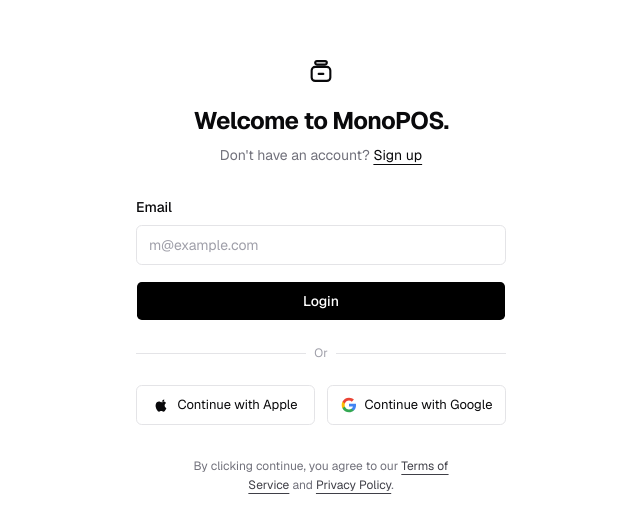
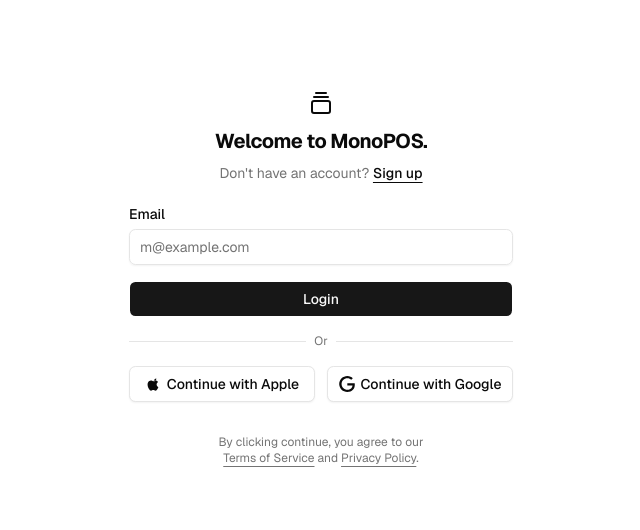
Before and after one commit to Sanketpatel109/pos1, a React (Vite) app: page / in a window 1280 px wide. Shown: the part 124-654 px from the top of the page, without its empty margins (319-959 px from the left). Built offline with nearby package versions, Linux system fonts and the light colour scheme; no server answers; what html5-qrcode would draw is missing.

Commit message:
feat(auth): use only default shadcn components and official design tokens

```diff
--- a/src/components/AuthGateScreen.tsx
+++ b/src/components/AuthGateScreen.tsx
@@ -10,7 +10,7 @@
   sendPasswordResetEmail,
 } from '../firebase';
 import {
-  Store,
+  GalleryVerticalEnd,
   Eye,
   EyeOff,
   Loader2,
@@ -20,6 +20,7 @@
 import { Button } from '@/components/ui/button';
 import { Input } from '@/components/ui/input';
 import { Label } from '@/components/ui/label';
+import { Separator } from '@/components/ui/separator';
 
 interface AuthGateScreenProps {
   onAuthenticated: () => void;
@@ -158,37 +159,19 @@
   };
 
   return (
-    <div className="min-h-screen w-full flex flex-col items-center justify-center bg-white text-zinc-950 px-4 py-12 selection:bg-zinc-100">
-      <div className="w-full max-w-[370px] mx-auto">
-        {/* Top Minimal Outline Icon */}
-        <div className="flex justify-center mb-5">
-          <svg
-            className="size-7 text-zinc-950"
-            viewBox="0 0 24 24"
-            fill="none"
-            stroke="currentColor"
-            strokeWidth="1.8"
-            strokeLinecap="round"
-            strokeLinejoin="round"
-          >
-            {/* Top drawer/lid capsule */}
-            <rect x="7" y="3.5" width="10" height="3" rx="1.5" />
-            {/* Lower main body with rounded corners */}
-            <rect x="4" y="8.5" width="16" height="12" rx="3" />
-            {/* Center horizontal notch */}
-            <line x1="10" y1="14.5" x2="14" y2="14.5" />
-          </svg>
+    <div className="flex min-h-svh flex-col items-center justify-center gap-6 bg-background p-6 md:p-10 text-foreground">
+      <div className="w-full max-w-sm">
+        <div className="flex flex-col gap-6">
+          <div className="flex flex-col items-center gap-2">
+            <div className="flex size-8 items-center justify-center rounded-md">
+              <GalleryVerticalEnd className="size-6 text-foreground" />
             </div>
-
-        {/* Title */}
-        <h1 className="text-xl sm:text-2xl font-bold tracking-tight text-center text-zinc-950">
+            <h1 className="text-xl font-bold tracking-tight text-center">
               {isSignUp ? 'Create an account.' : isForgotPassword ? 'Reset your password.' : 'Welcome to MonoPOS.'}
             </h1>
-
-        {/* Subtitle / Mode Toggle */}
-        <p className="text-sm text-zinc-500 text-center mt-2">
+            <div className="text-center text-sm text-muted-foreground">
               {isSignUp ? (
-            <span>
+                <>
                   Already have an account?{' '}
                   <button
                     type="button"
@@ -197,13 +180,13 @@
                       setShowPasswordField(false);
                       setError(null);
                     }}
-                className="underline underline-offset-4 text-zinc-950 font-normal hover:text-zinc-700 cursor-pointer"
+                    className="underline underline-offset-4 hover:text-primary cursor-pointer font-medium text-foreground"
                   >
                     Sign in
                   </button>
-            </span>
+                </>
               ) : isForgotPassword ? (
-            <span>
+                <>
                   Remember your password?{' '}
                   <button
                     type="button"
@@ -211,13 +194,13 @@
                       setIsForgotPassword(false);
                       setError(null);
                     }}
-                className="underline underline-offset-4 text-zinc-950 font-normal hover:text-zinc-700 cursor-pointer"
+                    className="underline underline-offset-4 hover:text-primary cursor-pointer font-medium text-foreground"
                   >
                     Sign in
                   </button>
-            </span>
+                </>
               ) : (
-            <span>
+                <>
                   Don&apos;t have an account?{' '}
                   <button
                     type="button"
@@ -226,21 +209,19 @@
                       setShowPasswordField(true);
                       setError(null);
                     }}
-                className="underline underline-offset-4 text-zinc-950 font-normal hover:text-zinc-700 cursor-pointer"
+                    className="underline underline-offset-4 hover:text-primary cursor-pointer font-medium text-foreground"
                   >
                     Sign up
                   </button>
-            </span>
+                </>
               )}
-        </p>
+            </div>
+          </div>
 
           {isForgotPassword ? (
-          /* Forgot Password View */
-          <form onSubmit={handleForgotPassword} className="mt-8 space-y-4">
-            <div className="space-y-2">
-              <Label htmlFor="auth-email-reset" className="text-sm font-medium text-zinc-950">
-                Email
-              </Label>
+            <form onSubmit={handleForgotPassword} className="flex flex-col gap-4">
+              <div className="grid gap-2">
+                <Label htmlFor="auth-email-reset">Email</Label>
                 <Input
                   id="auth-email-reset"
                   type="email"
@@ -249,28 +230,23 @@
                   onChange={(e) => { setEmail(e.target.value); setError(null); }}
                   autoComplete="email"
                   autoFocus
-                className="h-10 rounded-md border border-zinc-200 bg-white px-3 text-sm text-zinc-950 placeholder:text-zinc-400 focus-visible:ring-1 focus-visible:ring-zinc-950 shadow-none transition-colors"
                   required
                 />
               </div>
 
               <Button
                 type="submit"
-              className="w-full h-10 bg-black text-white hover:bg-zinc-800 font-medium rounded-md text-sm cursor-pointer shadow-none transition-colors"
+                className="w-full cursor-pointer"
                 disabled={loading || resetSent}
               >
-              {loading && <Loader2 className="size-4 animate-spin mr-2" />}
+                {loading && <Loader2 className="mr-2 size-4 animate-spin" />}
                 {resetSent ? 'Reset Link Sent!' : 'Send Reset Link'}
               </Button>
             </form>
           ) : (
-          /* Standard Login / Signup Form */
-          <form onSubmit={handleEmailAuth} className="mt-8 space-y-4">
-            {/* Email Field */}
-            <div className="space-y-2">
-              <Label htmlFor="auth-email" className="text-sm font-medium text-zinc-950">
-                Email
-              </Label>
+            <form onSubmit={handleEmailAuth} className="flex flex-col gap-4">
+              <div className="grid gap-2">
+                <Label htmlFor="auth-email">Email</Label>
                 <Input
                   id="auth-email"
                   type="email"
@@ -278,18 +254,14 @@
                   value={email}
                   onChange={(e) => { setEmail(e.target.value); setError(null); }}
                   autoComplete="email"
-                className="h-10 rounded-md border border-zinc-200 bg-white px-3 text-sm text-zinc-950 placeholder:text-zinc-400 focus-visible:ring-1 focus-visible:ring-zinc-950 shadow-none transition-colors"
                   required
                 />
               </div>
 
-            {/* Password Field (revealed on sign up or when user proceeds with email login) */}
               {(isSignUp || showPasswordField) && (
-              <div className="space-y-2 animate-in fade-in-50 duration-200">
+                <div className="grid gap-2 animate-in fade-in-50 duration-200">
                   <div className="flex items-center justify-between">
-                  <Label htmlFor="auth-password" className="text-sm font-medium text-zinc-950">
-                    Password
-                  </Label>
+                    <Label htmlFor="auth-password">Password</Label>
                     {!isSignUp && (
                       <button
                         type="button"
@@ -298,7 +270,7 @@
                           setError(null);
                           setSuccessMessage(null);
                         }}
-                      className="text-xs text-zinc-500 hover:text-zinc-950 underline underline-offset-4 cursor-pointer"
+                        className="text-xs text-muted-foreground hover:text-foreground underline underline-offset-4 cursor-pointer"
                       >
                         Forgot password?
                       </button>
@@ -311,15 +283,15 @@
                       placeholder="••••••••••••"
                       value={password}
                       onChange={(e) => { setPassword(e.target.value); setError(null); }}
-                    className="h-10 pr-10 rounded-md border border-zinc-200 bg-white px-3 text-sm text-zinc-950 placeholder:text-zinc-400 focus-visible:ring-1 focus-visible:ring-zinc-950 shadow-none transition-colors"
                       autoComplete={isSignUp ? 'new-password' : 'current-password'}
                       autoFocus={showPasswordField && !isSignUp}
+                      className="pr-9"
                       required
                     />
                     <button
                       type="button"
                       onClick={() => setShowPassword(!showPassword)}
-                    className="absolute right-3 top-1/2 -translate-y-1/2 text-zinc-400 hover:text-zinc-700 cursor-pointer"
+                      className="absolute right-2.5 top-1/2 -translate-y-1/2 text-muted-foreground hover:text-foreground cursor-pointer"
                       aria-label={showPassword ? 'Hide password' : 'Show password'}
                     >
                       {showPassword ? <EyeOff className="size-4" /> : <Eye className="size-4" />}
@@ -328,87 +300,76 @@
                 </div>
               )}
 
-            {/* Main Submit Button */}
               <Button
                 id="btn-submit-auth"
                 type="submit"
-              className="w-full h-10 bg-black text-white hover:bg-zinc-800 font-medium rounded-md text-sm cursor-pointer shadow-none transition-colors"
+                className="w-full cursor-pointer"
                 disabled={loading}
               >
-              {loading && <Loader2 className="size-4 animate-spin mr-2" />}
+                {loading && <Loader2 className="mr-2 size-4 animate-spin" />}
                 {isSignUp ? 'Sign Up' : 'Login'}
               </Button>
             </form>
           )}
 
-        {/* Or Divider */}
-        <div className="relative my-6 text-center text-xs after:absolute after:inset-0 after:top-1/2 after:z-0 after:flex after:items-center after:border-t after:border-zinc-200">
-          <span className="relative z-10 bg-white px-2 text-zinc-400 font-normal">
+          {/* Or Divider using shadcn Separator and standard design tokens */}
+          <div className="relative flex items-center justify-center text-xs">
+            <Separator />
+            <span className="absolute bg-background px-2 text-muted-foreground">
               Or
             </span>
           </div>
 
-        {/* 2-Column Social Buttons (Apple + Google) with Full Unclipped Text */}
+          {/* 2-Column Social Buttons (Apple + Google) with official shadcn styling and currentColor icons */}
           <div className="grid grid-cols-2 gap-3">
-          {/* Apple Button */}
             <Button
               type="button"
               variant="outline"
               onClick={handleGoogleSignIn}
               disabled={loading}
-            className="w-full h-10 rounded-md border-zinc-200 bg-white hover:bg-zinc-50 text-zinc-950 font-normal text-xs sm:text-[13px] gap-2 shadow-none cursor-pointer px-2 flex items-center justify-center whitespace-nowrap transition-colors"
+              className="w-full cursor-pointer"
             >
-            <svg className="size-4 shrink-0 fill-current" viewBox="0 0 24 24">
+              <svg xmlns="http://www.w3.org/2000/svg" viewBox="0 0 24 24" className="size-4 fill-current">
                 <path d="M18.71 19.5c-.83 1.24-1.71 2.45-3.05 2.47-1.34.03-1.77-.79-3.29-.79-1.53 0-2 .77-3.27.82-1.31.05-2.3-1.32-3.14-2.53C4.25 17 2.94 12.45 4.7 9.39c.87-1.52 2.43-2.48 4.12-2.51 1.28-.02 2.5.87 3.29.87.78 0 2.26-1.07 3.81-.91.65.03 2.47.26 3.64 1.98-.09.06-2.17 1.28-2.15 3.81.03 3.02 2.65 4.03 2.68 4.04-.03.07-.42 1.44-1.38 2.83M15.97 6.85c.65-.79 1.1-1.89.98-2.99-.95.04-2.1.63-2.78 1.43-.59.69-1.12 1.8-1.01 2.87 1.07.08 2.15-.52 2.81-1.31z" />
               </svg>
-            <span>Continue with Apple</span>
+              Continue with Apple
             </Button>
 
-          {/* Google Button */}
             <Button
               id="btn-google-sign-in"
               type="button"
               variant="outline"
               onClick={handleGoogleSignIn}
               disabled={loading}
-            className="w-full h-10 rounded-md border-zinc-200 bg-white hover:bg-zinc-50 text-zinc-950 font-normal text-xs sm:text-[13px] gap-2 shadow-none cursor-pointer px-2 flex items-center justify-center whitespace-nowrap transition-colors"
+              className="w-full cursor-pointer"
             >
-            <svg className="size-4 shrink-0" viewBox="0 0 24 24">
-              <path fill="#4285F4" d="M22.56 12.25c0-.78-.07-1.53-.2-2.25H12v4.26h5.92a5.06 5.06 0 0 1-2.2 3.32v2.77h3.57c2.08-1.92 3.28-4.74 3.28-8.1z"/>
-              <path fill="#34A853" d="M12 23c2.97 0 5.46-.98 7.28-2.66l-3.57-2.77c-.98.66-2.23 1.06-3.71 1.06-2.86 0-5.29-1.93-6.16-4.53H2.18v2.84C3.99 20.53 7.7 23 12 23z"/>
-              <path fill="#FBBC05" d="M5.84 14.09c-.22-.66-.35-1.36-.35-2.09s.13-1.43.35-2.09V7.07H2.18C1.43 8.55 1 10.22 1 12s.43 3.45 1.18 4.93l2.85-2.22.81-.62z"/>
-              <path fill="#EA4335" d="M12 5.38c1.62 0 3.06.56 4.21 1.64l3.15-3.15C17.45 2.09 14.97 1 12 1 7.7 1 3.99 3.47 2.18 7.07l3.66 2.84c.87-2.6 3.3-4.53 6.16-4.53z"/>
+              <svg xmlns="http://www.w3.org/2000/svg" viewBox="0 0 24 24" className="size-4 fill-current">
+                <path d="M12.48 10.92v3.28h7.84c-.24 1.84-.853 3.187-1.787 4.133-1.147 1.147-2.933 2.4-6.053 2.4-4.827 0-8.6-3.893-8.6-8.72s3.773-8.72 8.6-8.72c2.6 0 4.507 1.027 5.907 2.347l2.307-2.307C18.747 1.44 16.133 0 12.48 0 5.867 0 .307 5.387.307 12s5.56 12 12.173 12c3.573 0 6.267-1.173 8.373-3.36 2.16-2.16 2.84-5.213 2.84-7.667 0-.76-.053-1.467-.173-2.053H12.48z" />
               </svg>
-            <span>Continue with Google</span>
+              Continue with Google
             </Button>
           </div>
 
-        {/* Feedback Alerts */}
+          {/* Feedback Alerts using standard shadcn tokens */}
           {successMessage && (
-          <div className="mt-4 flex items-center gap-2 p-3 rounded-md bg-emerald-50 border border-emerald-200 text-emerald-800 text-xs font-medium">
-            <CheckCircle2 className="size-4 shrink-0 text-emerald-600" />
+            <div className="flex items-center gap-2 p-3 rounded-md bg-muted border border-border text-foreground text-xs font-medium">
+              <CheckCircle2 className="size-4 shrink-0 text-foreground" />
               <span>{successMessage}</span>
             </div>
           )}
 
           {error && (
-          <div className="mt-4 flex items-center gap-2 p-3 rounded-md bg-rose-50 border border-rose-200 text-rose-800 text-xs font-medium">
-            <AlertCircle className="size-4 shrink-0 text-rose-600" />
+            <div className="flex items-center gap-2 p-3 rounded-md bg-destructive/10 border border-destructive/20 text-destructive text-xs font-medium">
+              <AlertCircle className="size-4 shrink-0 text-destructive" />
               <span>{error}</span>
             </div>
           )}
+        </div>
 
-        {/* Bottom Legal Disclaimer */}
-        <div className="mt-8 text-center text-xs text-zinc-500 leading-relaxed max-w-[280px] mx-auto">
-          By clicking continue, you agree to our{' '}
-          <a href="#" className="underline underline-offset-4 text-zinc-700 hover:text-zinc-950">
-            Terms of Service
-          </a>{' '}
-          and{' '}
-          <a href="#" className="underline underline-offset-4 text-zinc-700 hover:text-zinc-950">
-            Privacy Policy
-          </a>
-          .
+        {/* Bottom Legal Disclaimer using standard shadcn tokens */}
+        <div className="text-balance text-center text-xs text-muted-foreground mt-8 [&_a]:underline [&_a]:underline-offset-4 hover:[&_a]:text-primary">
+          By clicking continue, you agree to our <a href="#">Terms of Service</a>{" "}
+          and <a href="#">Privacy Policy</a>.
         </div>
       </div>
     </div>
--- a/src/index.css
+++ b/src/index.css
@@ -30,25 +30,25 @@
 
 :root {
   --background: oklch(1 0 0);
-  --foreground: oklch(0.153 0.006 107.1);
+  --foreground: oklch(0.145 0 0);
   --card: oklch(1 0 0);
-  --card-foreground: oklch(0.153 0.006 107.1);
+  --card-foreground: oklch(0.145 0 0);
   --popover: oklch(1 0 0);
-  --popover-foreground: oklch(0.153 0.006 107.1);
-  --primary: oklch(0.488 0.243 264.376);
-  --primary-foreground: oklch(0.97 0.014 254.604);
-  --secondary: oklch(0.967 0.001 286.375);
-  --secondary-foreground: oklch(0.21 0.006 285.885);
-  --muted: oklch(0.966 0.005 106.5);
-  --muted-foreground: oklch(0.58 0.031 107.3);
-  --accent: oklch(0.966 0.005 106.5);
-  --accent-foreground: oklch(0.228 0.013 107.4);
+  --popover-foreground: oklch(0.145 0 0);
+  --primary: oklch(0.205 0 0);
+  --primary-foreground: oklch(0.985 0 0);
+  --secondary: oklch(0.97 0 0);
+  --secondary-foreground: oklch(0.205 0 0);
+  --muted: oklch(0.97 0 0);
+  --muted-foreground: oklch(0.556 0 0);
+  --accent: oklch(0.97 0 0);
+  --accent-foreground: oklch(0.205 0 0);
   --destructive: oklch(0.577 0.245 27.325);
   --destructive-foreground: oklch(0.985 0 0);
-  --border: oklch(0.93 0.007 106.5);
-  --input: oklch(0.93 0.007 106.5);
-  --ring: oklch(0.737 0.021 106.9);
-  --radius: 0.45rem;
+  --border: oklch(0.922 0 0);
+  --input: oklch(0.922 0 0);
+  --ring: oklch(0.708 0 0);
+  --radius: 0.5rem;
 
   --surface: var(--card);
   --surface-dim: var(--muted);
@@ -187,24 +187,25 @@
 }
 
 .dark {
-  --background: oklch(0.153 0.006 107.1);
-  --foreground: oklch(0.988 0.003 106.5);
-  --card: oklch(0.228 0.013 107.4);
-  --card-foreground: oklch(0.988 0.003 106.5);
-  --popover: oklch(0.228 0.013 107.4);
-  --popover-foreground: oklch(0.988 0.003 106.5);
-  --primary: oklch(0.424 0.199 265.638);
-  --primary-foreground: oklch(0.97 0.014 254.604);
-  --secondary: oklch(0.274 0.006 286.033);
+  --background: oklch(0.145 0 0);
+  --foreground: oklch(0.985 0 0);
+  --card: oklch(0.145 0 0);
+  --card-foreground: oklch(0.985 0 0);
+  --popover: oklch(0.145 0 0);
+  --popover-foreground: oklch(0.985 0 0);
+  --primary: oklch(0.985 0 0);
+  --primary-foreground: oklch(0.205 0 0);
+  --secondary: oklch(0.269 0 0);
   --secondary-foreground: oklch(0.985 0 0);
-  --muted: oklch(0.286 0.016 107.4);
-  --muted-foreground: oklch(0.737 0.021 106.9);
-  --accent: oklch(0.286 0.016 107.4);
-  --accent-foreground: oklch(0.988 0.003 106.5);
-  --destructive: oklch(0.704 0.191 22.216);
-  --border: oklch(1 0 0 / 10%);
-  --input: oklch(1 0 0 / 15%);
-  --ring: oklch(0.58 0.031 107.3);
+  --muted: oklch(0.269 0 0);
+  --muted-foreground: oklch(0.708 0 0);
+  --accent: oklch(0.269 0 0);
+  --accent-foreground: oklch(0.985 0 0);
+  --destructive: oklch(0.396 0.141 25.723);
+  --destructive-foreground: oklch(0.637 0.237 25.331);
+  --border: oklch(0.269 0 0);
+  --input: oklch(0.269 0 0);
+  --ring: oklch(0.439 0 0);
   --chart-1: oklch(0.809 0.105 251.813);
   --chart-2: oklch(0.623 0.214 259.815);
   --chart-3: oklch(0.546 0.245 262.881);
```
Lines whose indentation alone changed are shown as unchanged.
